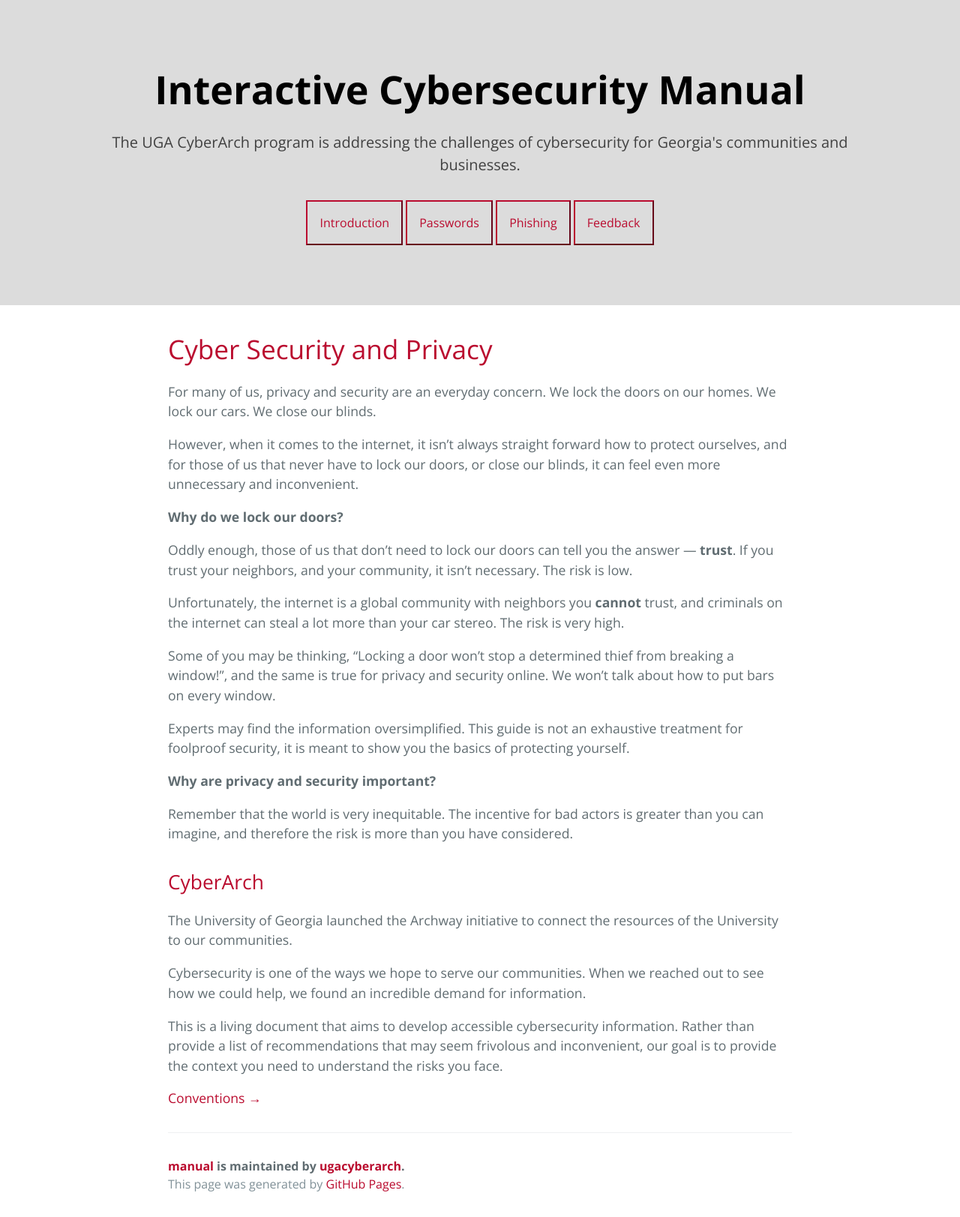
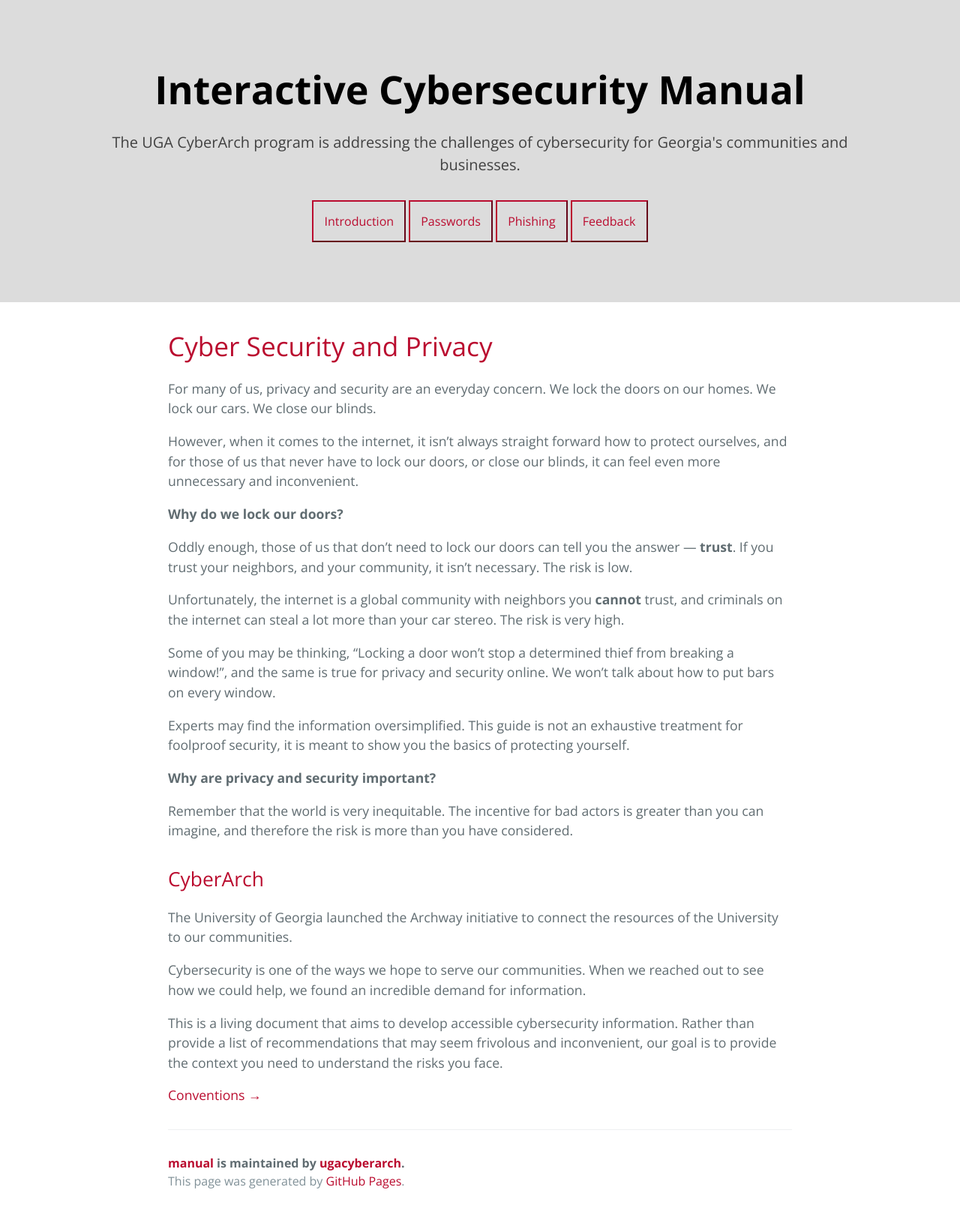
Before and after one commit to ugacyberarch/manual, a Jekyll site: the page built from index.md, in a window 1280 px wide. Shown: the whole page at 75% size. Built offline with Jekyll 4.4.1, drawn with Linux system fonts in a browser that asks for light colours.

Commit message:
Update default.html

```diff
--- a/_layouts/default.html
+++ b/_layouts/default.html
@@ -49,7 +49,7 @@
 .dropbtn {
   background-color: Transparent;
   color: #BA0C2F;
-  padding: 16px;
+  padding: 14px;
   font-size: 16px;
   border-color: #BA0C2F;
 }
```
